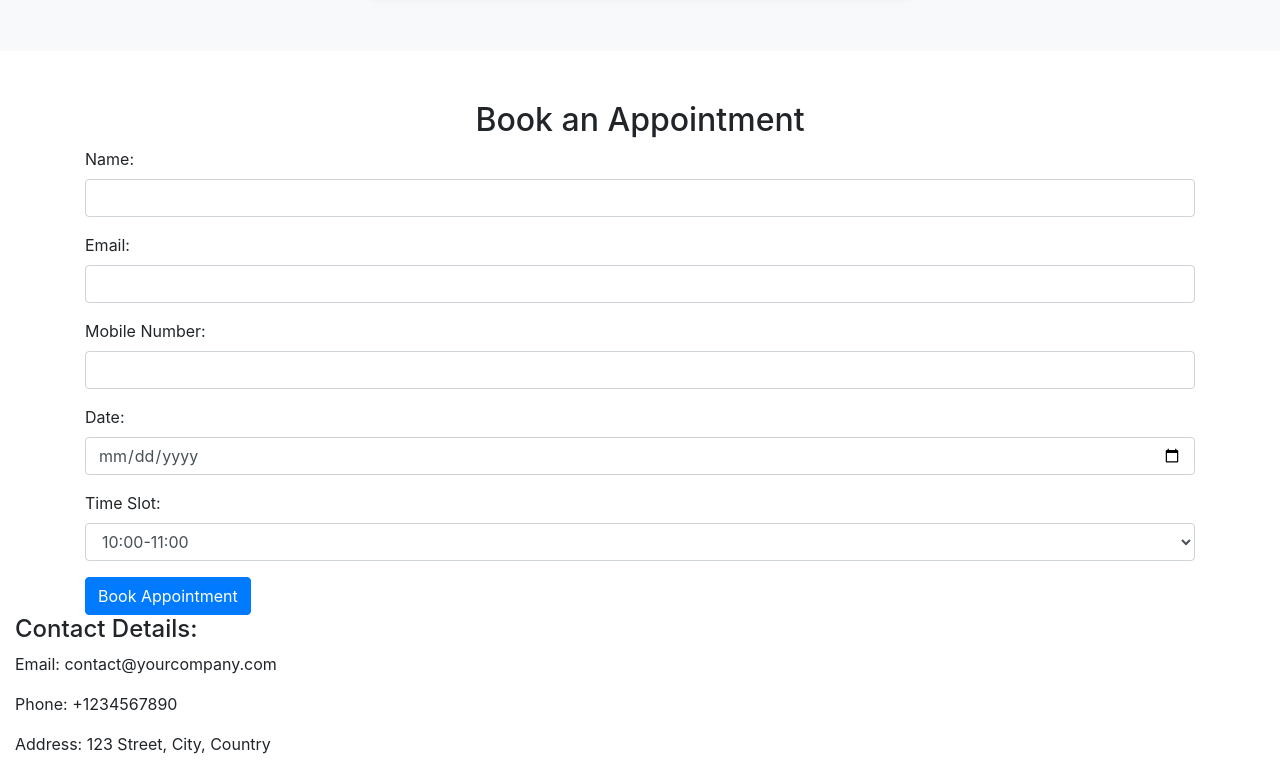
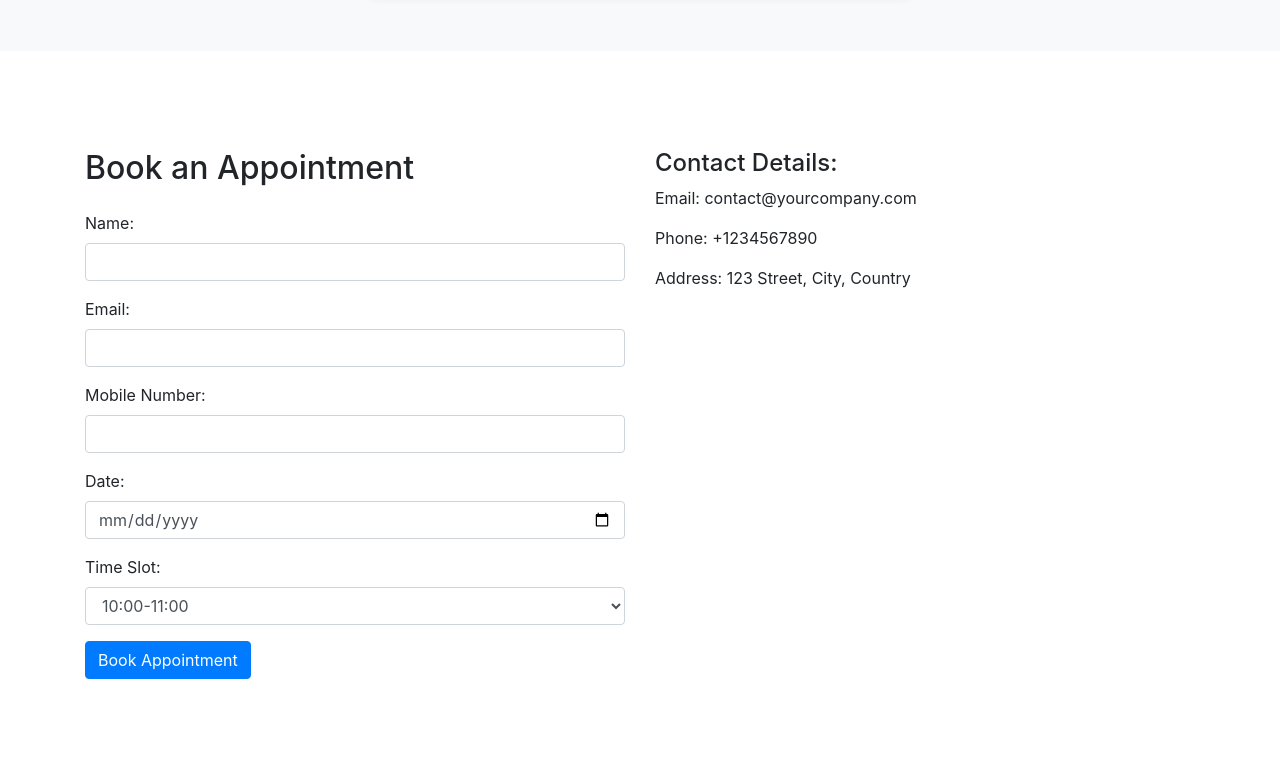
Before and after one commit to kovendan16/woodclinictest, a plain HTML site: page index.html in a window 1280 px wide. Shown: the part 917-1689 px from the top of the page. After the commit the page ends 1644 px from the top, so only its background shows below. Drawn offline with nearby package versions, Linux system fonts and the light colour scheme.

Commit message:
Update index.html

```diff
--- a/index.html
+++ b/index.html
@@ -152,9 +152,14 @@
       </div>
     </section>
 
+
+    <!-- Appointment Booking Section -->
+    <section id="appointment" class="py-5">
       <div class="container">
-      <h2 class="text-center">Book an Appointment</h2>
-      <form id="bookingForm">
+        <div class="row">
+          <div class="col-lg-6">
+            <h2 class="mb-4">Book an Appointment</h2>
+            <form id="appointmentForm">
               <div class="form-group">
                 <label for="name">Name:</label>
                 <input type="text" class="form-control" id="name" required />
@@ -179,7 +184,9 @@
                   <option value="12:00-13:00">12:00-13:00</option>
                 </select>
               </div>
-        <button type="submit" class="btn btn-primary">Book Appointment</button>
+              <button type="submit" class="btn btn-primary">
+                Book Appointment
+              </button>
             </form>
           </div>
           <div class="col-lg-6">
@@ -191,6 +198,8 @@
           </div>
         </div>
       </div>
+    </section>
+
     </section>
 
     <!--
```
Lines whose indentation alone changed are shown as unchanged.
